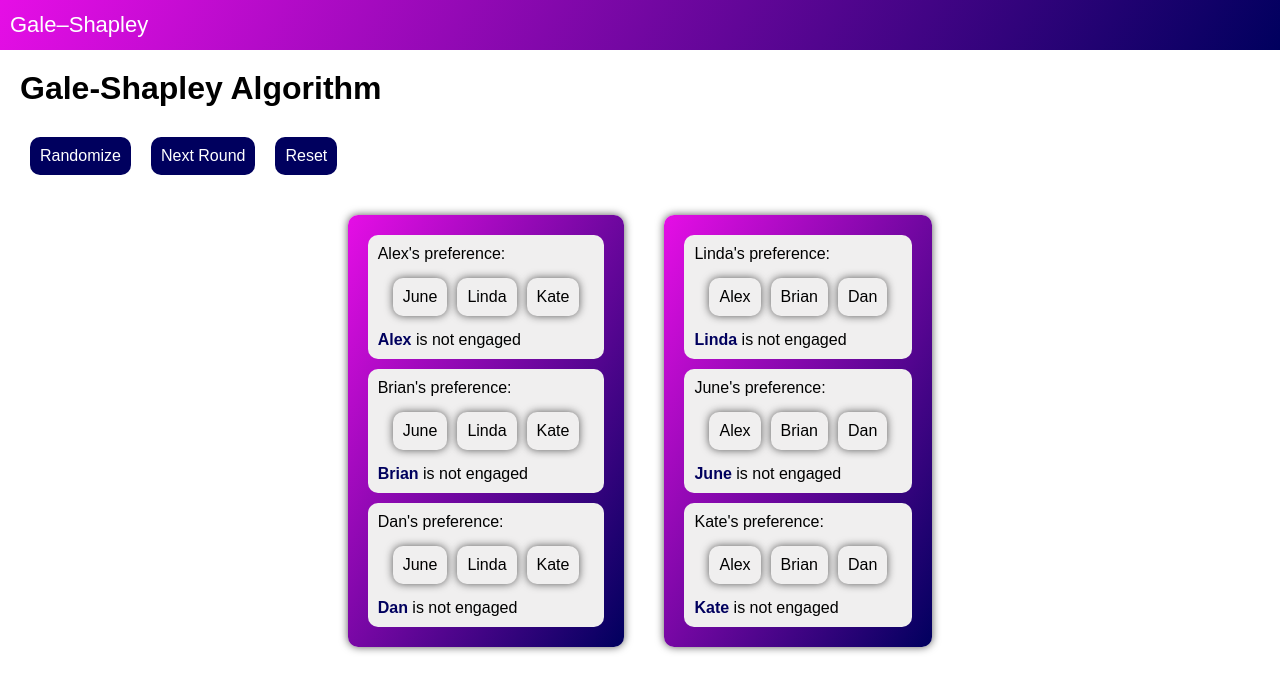
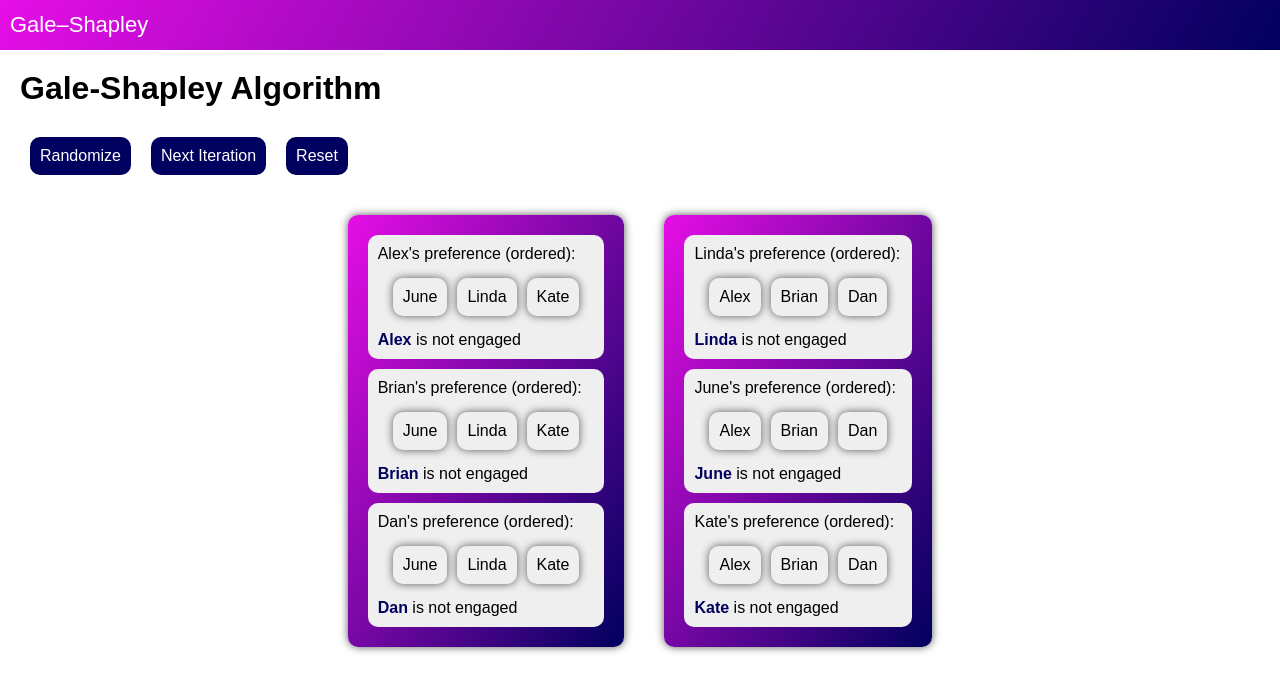
Before and after one commit to nandini92/algo_visualizer, a React (Create React App) app: page / in a window 1280 px wide. Shown: the top 692 px of the page. Built offline with nearby package versions, Linux system fonts and the light colour scheme.

Commit message:
Added logic to randomize preference order

```diff
--- a/src/components/GsAlgo.tsx
+++ b/src/components/GsAlgo.tsx
@@ -31,17 +31,21 @@ const GsAlgo: React.FC = () => {
           man.preference.some((woman) => {
             const prefWoman: Person = tempW[woman];
 
-            // Loop through the woman's preference to see if the man ranks higher in her preference list than the man she is engaged to
-            return prefWoman.preference.some((p) => {
-              // If man ranks higher than engaged, update engaged values to reflect correct indexes. Free man will be set to -1 and removed from S.
-              if (p === index && p > prefWoman.engaged) {
-                if (prefWoman.engaged !== -1) {
-                  relationship.splice(
-                    relationship.indexOf(prefWoman.engaged),
-                    1
-                  );
+            // If  woman is not engaged, she will be engaged to man automatically and a pair is created.
+            if (prefWoman.engaged === -1) {
+              prefWoman.engaged = index;
+              man.engaged = woman;
+
+              relationship.push(index);
+              return true;
+
+              // Check the woman's preference to see if the man ranks higher in her preference list than the man she is engaged to
+            } else if (
+              index < prefWoman.preference.indexOf(prefWoman.engaged)
+            ) {
+              // If man ranks higher than engaged, man should be engaged to woman and vice-versa. Engaged for previous value will be set to -1(free man) and removed from S.
+              relationship.splice(relationship.indexOf(prefWoman.engaged), 1);
               tempM[prefWoman.engaged].engaged = -1;
-                }
 
               prefWoman.engaged = index;
               man.engaged = woman;
@@ -53,7 +57,6 @@ const GsAlgo: React.FC = () => {
             }
           });
       });
-      });
 
       setM(tempM);
       setW(tempW);
@@ -63,8 +66,25 @@ const GsAlgo: React.FC = () => {
 
   // Function to randomize preferences
   const handleRandomize = () => {
+    const prefArray: number[][] = [
+      [0, 1, 2],
+      [0, 2, 1],
+      [1, 0, 2],
+      [1, 2, 0],
+      [2, 1, 0],
+      [2, 0, 1],
+    ];
 
-  }
+    tempM.map(
+      (m) => (m.preference = prefArray[Math.floor(Math.random() * M.length)])
+    );
+    tempW.map(
+      (w) => (w.preference = prefArray[Math.floor(Math.random() * M.length)])
+    );
+
+    setM(tempM);
+    setW(tempW);
+  };
 
   // Function to kick off next sequence in the algo loop
   const handleClick = () => {
@@ -93,8 +113,12 @@ const GsAlgo: React.FC = () => {
     <Container>
       <Title>Gale-Shapley Algorithm</Title>
       <Options>
-        {relationship.length === 0 && <Button onClick={() => handleRandomize()}>Randomize</Button>}
-        {relationship.length < M.length && <Button onClick={() => handleClick()}>Next Round</Button>}
+        {relationship.length === 0 && (
+          <Button onClick={() => handleRandomize()}>Randomize</Button>
+        )}
+        {relationship.length < M.length && (
+          <Button onClick={() => handleClick()}>Next Iteration</Button>
+        )}
         <Button onClick={() => handleReset()}>Reset</Button>
       </Options>
       <Wrapper>
@@ -102,7 +126,7 @@ const GsAlgo: React.FC = () => {
           <Set>
             {M.map((i) => (
               <Block key={i.id}>
-                <p>{i.id}'s preference:</p>
+                <p>{i.id}'s preference (ordered):</p>
                 <Preference>
                   {i.preference.map((p) => (
                     <People>{W[p].id}</People>
@@ -125,7 +149,7 @@ const GsAlgo: React.FC = () => {
           <Set>
             {W.map((i) => (
               <Block key={i.id}>
-                <p>{i.id}'s preference:</p>
+                <p>{i.id}'s preference (ordered):</p>
                 <Preference>
                   {i.preference.map((p) => (
                     <People>{M[p].id}</People>
@@ -197,7 +221,7 @@ const Preference = styled.div`
 const Options = styled.div`
   display: flex;
   margin-left: 20px;
-`
+`;
 const Button = styled.div`
   padding: 10px;
   outline: none;
```
Lines whose indentation alone changed are shown as unchanged.
